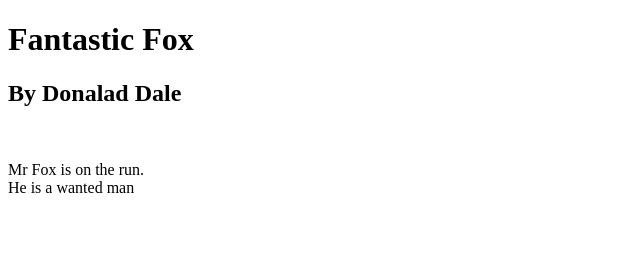
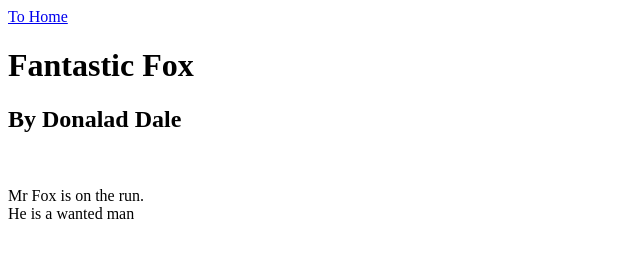
Before and after one commit to aneethajude/day07_workshop, a plain HTML site: page index.html in a window 1280 px wide. Shown: the whole page, without its empty margins (0-640 px from the left). Drawn offline with Linux system fonts and the light colour scheme.

Commit message:
Website Modified

```diff
--- a/index.html
+++ b/index.html
@@ -9,6 +9,11 @@
     </head>
 
     <body>
+        <div class="container-fluid">
+            <a class="navbar-brand" href="home.html">To Home</a>
+            </div>
+
+        <div>
         <h1>Fantastic Fox</h1>
         <h2 class ="writer">By Donalad Dale</h2>
         <br>
@@ -16,5 +21,6 @@
         <br>
         He is a wanted man
         </p>
+        </div>
     </body>
 </html>
```
